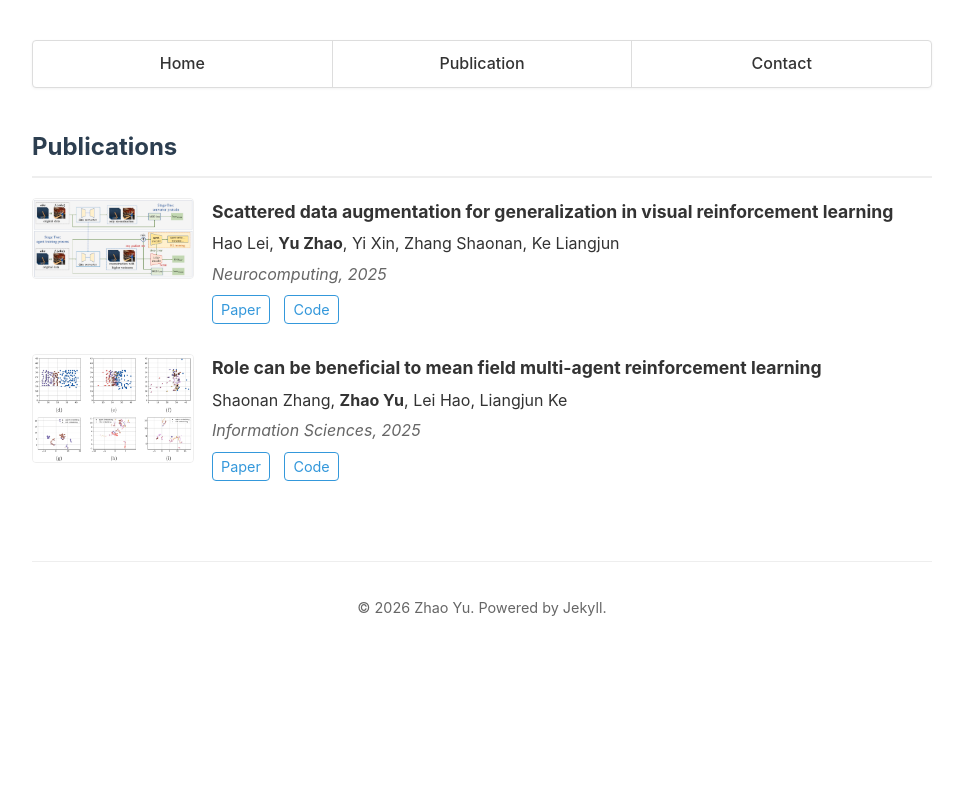
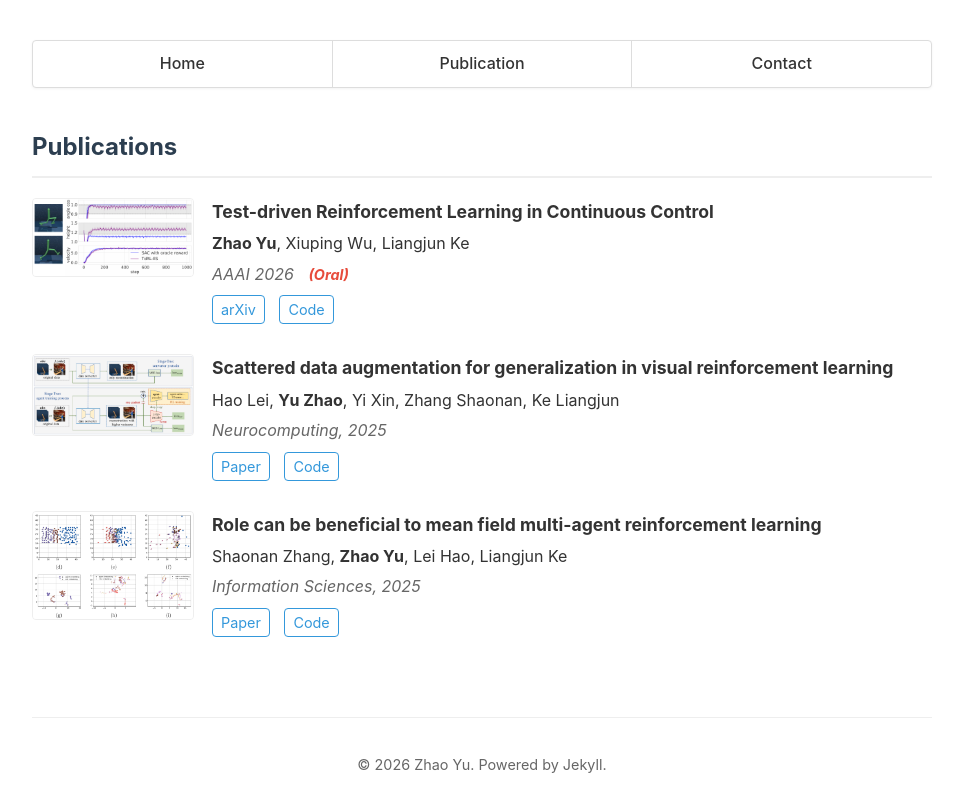
Before and after one commit to KezhiAdore/KezhiAdore.github.io, a Jekyll site: the page built from publications.md, in a window 1280 px wide. Shown: the top 812 px of the page, without its empty margins (158-1121 px from the left). Built offline with Jekyll 4.4.1, drawn with Linux system fonts in a browser that asks for light colours.

Commit message:
add TdRL

```diff
--- a/_data/news.yml
+++ b/_data/news.yml
@@ -1,5 +1,5 @@
 - date: "2026-01"
-  content: "One paper accepted by *AAAI 2026*."
+  content: "One paper accepted by *AAAI 2026* (Oral)."
 
 - date: "2025-09"
   content: "One [Paper](https://doi.org/10.1016/j.neucom.2025.131492) accepted by *Neurocomputing*."
--- a/_data/publications.yml
+++ b/_data/publications.yml
@@ -1,3 +1,17 @@
+
+
+- title: "Test-driven Reinforcement Learning in Continuous Control"
+  authors: "**Zhao Yu**, Xiuping Wu, Liangjun Ke"
+  venue: "AAAI 2026"
+  venue_short: "AAAI"
+  highlight: "Oral"
+  image: assets/images/publications/TdRL2025.png
+  links:
+    - name: "arXiv"
+      url: "https://doi.org/10.48550/arXiv.2511.07904"
+    - name: "Code"
+      url: "https://github.com/kezhiAdore/tdrl"
+
 - title: "Scattered data augmentation for generalization in visual reinforcement learning"
   authors: "Hao Lei, **Yu Zhao**, Yi Xin, Zhang Shaonan, Ke Liangjun"
   venue: "Neurocomputing, 2025"
```
Also changed, not shown: assets/images/publications/TdRL2025.png (added).
